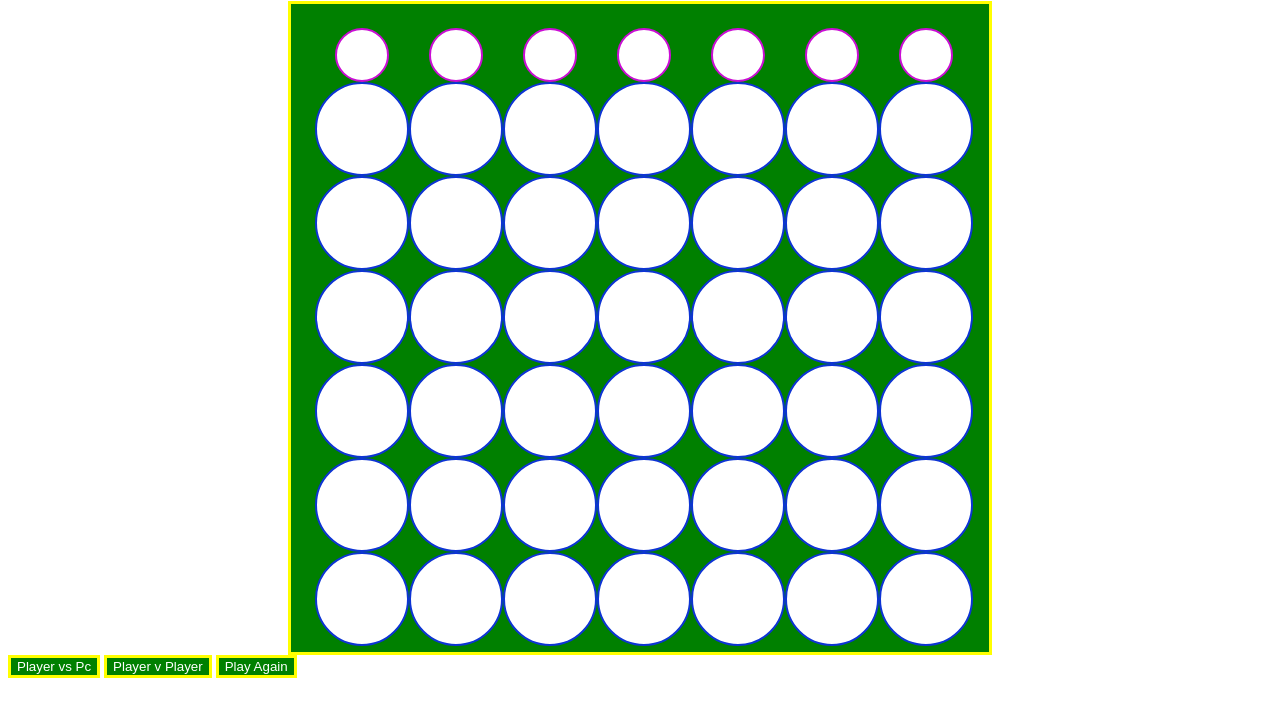
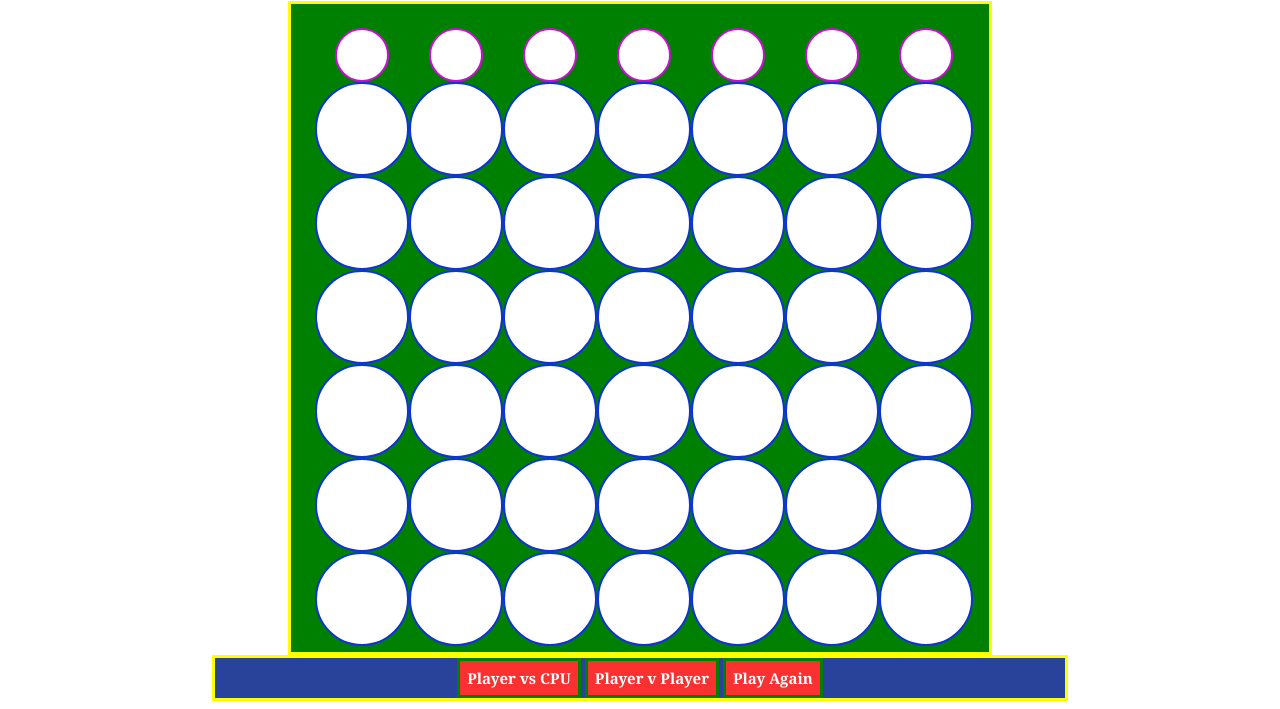
Before and after one commit to GissellValdez/Project-1---Connect-4, a plain HTML site: page index.html in a window 1280 px wide. Shown: the part 188-897 px from the top of the page. Before the commit the page ends 874 px from the top, so only its background shows below. Drawn offline with Linux system fonts and the light colour scheme.

Commit message:
css update - added div for button tray and styled buttons

```diff
--- a/index.html
+++ b/index.html
@@ -77,11 +77,11 @@
 
 </body>
 
-<footer>
-    <button id="pvc"> Player vs Pc</button>
+<div class="buttonTray">
+    <button id="pvc">Player vs CPU</button>
     <button id="pvp">Player v Player</button>
     <button id="restart" class="restart">Play Again</button>
-    </footer>
+</div>
 
 
 
--- a/style.css
+++ b/style.css
@@ -1,11 +1,11 @@
 .header {
     text-align: center;
-
 }
 
 .canvas {
     display: flex;
     justify-content: center;
+
 }
 
 .board {
@@ -56,8 +56,20 @@
     border: 2px solid rgb(63, 5, 237);
     border-radius: 50%;
 }
-button{
-    background: green;
+.buttonTray{
+    background: rgb(41, 66, 154);
     border: 3px solid yellow;
     color:white;
+    width: 850px;
+    text-align: center;
+    margin: auto;
 }
+button{
+    background: rgb(250, 49, 49);
+    color: white;
+    font-family: Cambria, Cochin, Georgia, Times, 'Times New Roman', serif;
+    font-size: 15px;
+    font-weight: bold;
+    border: 3px solid green;
+    padding: 7px;
+}
```
